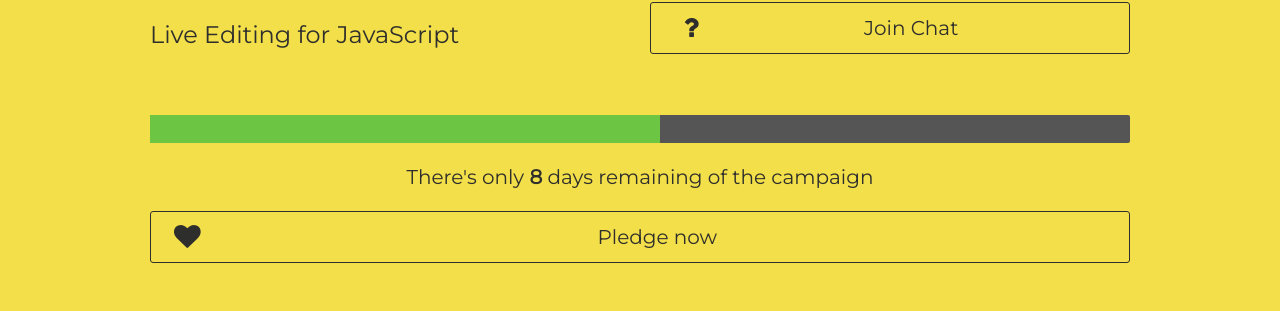
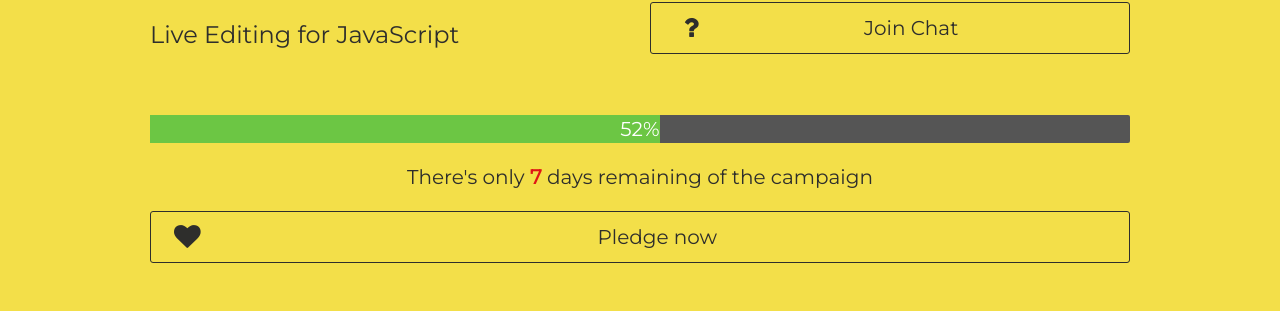
Before and after one commit to stereokai/amok, a Jekyll site: the page built from index.html, in a window 1280 px wide. Shown: the part 238-549 px from the top of the page. Built offline with Jekyll 4.4.1, drawn with Linux system fonts in a browser that asks for light colours; nearby versions of some CDN libraries; library files that are not in the unit come from our copies.

Commit message:
Update progress

```diff
--- a/_sass/_progress.scss
+++ b/_sass/_progress.scss
@@ -15,6 +15,7 @@
   }
 
   .progress-text {
+    position: relative;
     color: #fff;
   }
 }
--- a/css/main.scss
+++ b/css/main.scss
@@ -69,3 +69,7 @@
   left: 100px;
   z-index: 100;
 }
+
+.countdown {
+  color: #DF1515;
+}
--- a/index.html
+++ b/index.html
@@ -34,12 +34,10 @@ title: Live Editing for JavaScript
   <div class="container">
     <div class="progress">
       <span class="progress-meter" style="width: 52%"></span>
-      <p class="progress-text">
-        52%
-      </p>
+      <p class="progress-text">52%</p>
     </div>
 
-    <p>There's only <strong>8</strong> days remaining of the campaign</p>
+    <p>There's only <strong class="countdown">7</strong> days remaining of the campaign</p>
     <a href="https://www.bountysource.com/teams/amok/fundraiser" class="btn btn-block btn-inverse">
       <i class="fa fa-heart fa-lg pull-left"></i> Pledge now
     </a>
```
